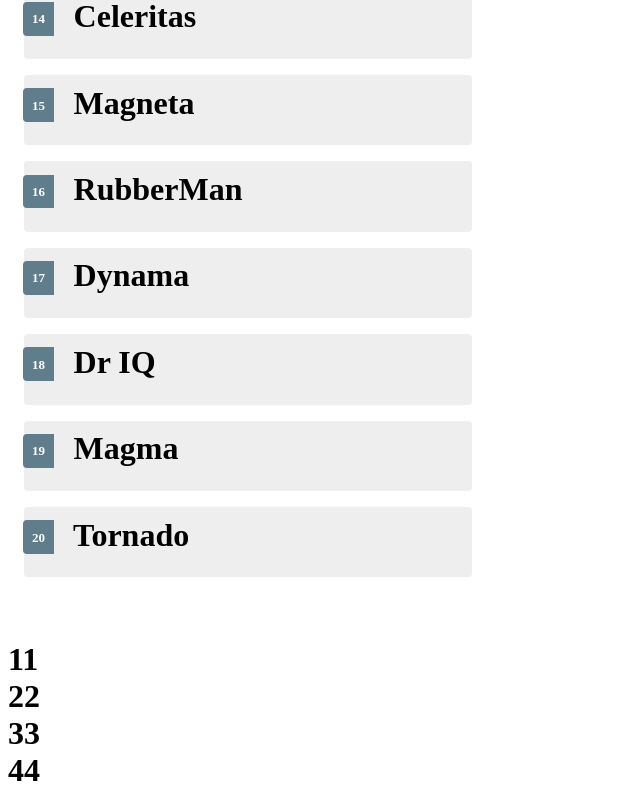
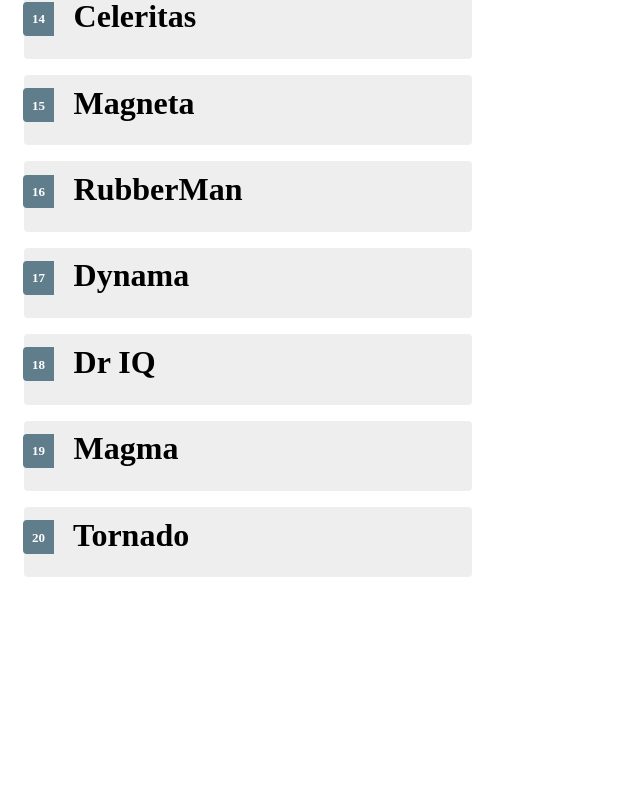
Before and after one commit to lydiali9/angular2-Typescript, an Angular app in the folder angular2-Typescript/: page / in a window 1280 px wide. Shown: the part 525-1336 px from the top of the page, without its empty margins (0-640 px from the left). After the commit the page ends 1166 px from the top, so only its background shows below. Built offline with nearby package versions, Linux system fonts and the light colour scheme.

Commit message:
[Feature]: finish my first page

```diff
--- a/angular2-Typescript/src/app/app.component.html
+++ b/angular2-Typescript/src/app/app.component.html
@@ -3,23 +3,10 @@
     <h2>My Heroes</h2>
     <ul class="heroes">
         <li *ngFor="let hero of heroes"
-        [class.selected]="hero === selectedHero"
-        (click)="onSelect(hero)">
+            [class.selected]="hero === selectedHero"
+            (click)="onSelect(hero)">
             <span class="badge">{{hero.id}}</span> {{hero.name}}
         </li>
     </ul>
-    <div *ngIf="selectedHero">
-        <h2>{{selectedHero.name}} details!</h2>
-        <div><label>id: </label>{{selectedHero.id}}</div>
-        <div>
-            <label>name: </label>
-        <input [(ngModel)]="selectedHero.name" placeholder="name"/>
-        </div>
-    </div>
-    <section class="row">
-        <div class="col-md-3">11</div>
-        <div class="col-md-3">22</div>
-        <div class="col-md-3">33</div>
-        <div class="col-md-3">44</div>
-    </section>
+    <hero-detail [hero]="selectedHero"></hero-detail>
 </h1>
--- a/angular2-Typescript/src/app/app.component.ts
+++ b/angular2-Typescript/src/app/app.component.ts
@@ -1,9 +1,5 @@
 import { Component } from '@angular/core';
-
-export class Hero {
-    id: number;
-    name: string;
-}
+import { Hero } from './hero';
 
 const HEROES: Hero[] = [
     { id: 11, name: 'Mr. Nice' },
--- a/angular2-Typescript/src/app/app.module.ts
+++ b/angular2-Typescript/src/app/app.module.ts
@@ -4,10 +4,12 @@ import { FormsModule } from '@angular/forms';
 import { HttpModule } from '@angular/http';
 
 import { AppComponent } from './app.component';
+import { HeroDetailComponent } from './hero-detail.component';
 
 @NgModule({
     declarations: [
-        AppComponent
+        AppComponent,
+        HeroDetailComponent
     ],
     imports: [
         BrowserModule,
--- /dev/null
+++ b/angular2-Typescript/src/app/hero-detail.component.html
@@ -0,0 +1,9 @@
+<div *ngIf="hero">
+
+    <h2>{{hero.name}} details!</h2>
+    <div><label>id: </label>{{hero.id}}</div>
+    <div>
+        <label>name: </label>
+        <input [(ngModel)]="hero.name" placeholder="name"/>
+    </div>
+</div>
--- /dev/null
+++ b/angular2-Typescript/src/app/hero.ts
@@ -0,0 +1,4 @@
+export class Hero {
+    id: number;
+    name: string;
+}
--- a/angular2-Typescript/src/tsconfig.app.json
+++ b/angular2-Typescript/src/tsconfig.app.json
@@ -6,8 +6,10 @@
             "baseUrl": "",
             "types": []
     },
+    "compileOnSave": true,
     "exclude": [
             "test.ts",
+            "node_modules/*",
             "**/*.spec.ts"
     ]
 }
```
Also changed, not shown: angular2-Typescript/src/app/hero-detail.component.ts (added, +11 -0 lines), angular2-Typescript/src/app/app.component.scss (line endings or trailing spaces).
